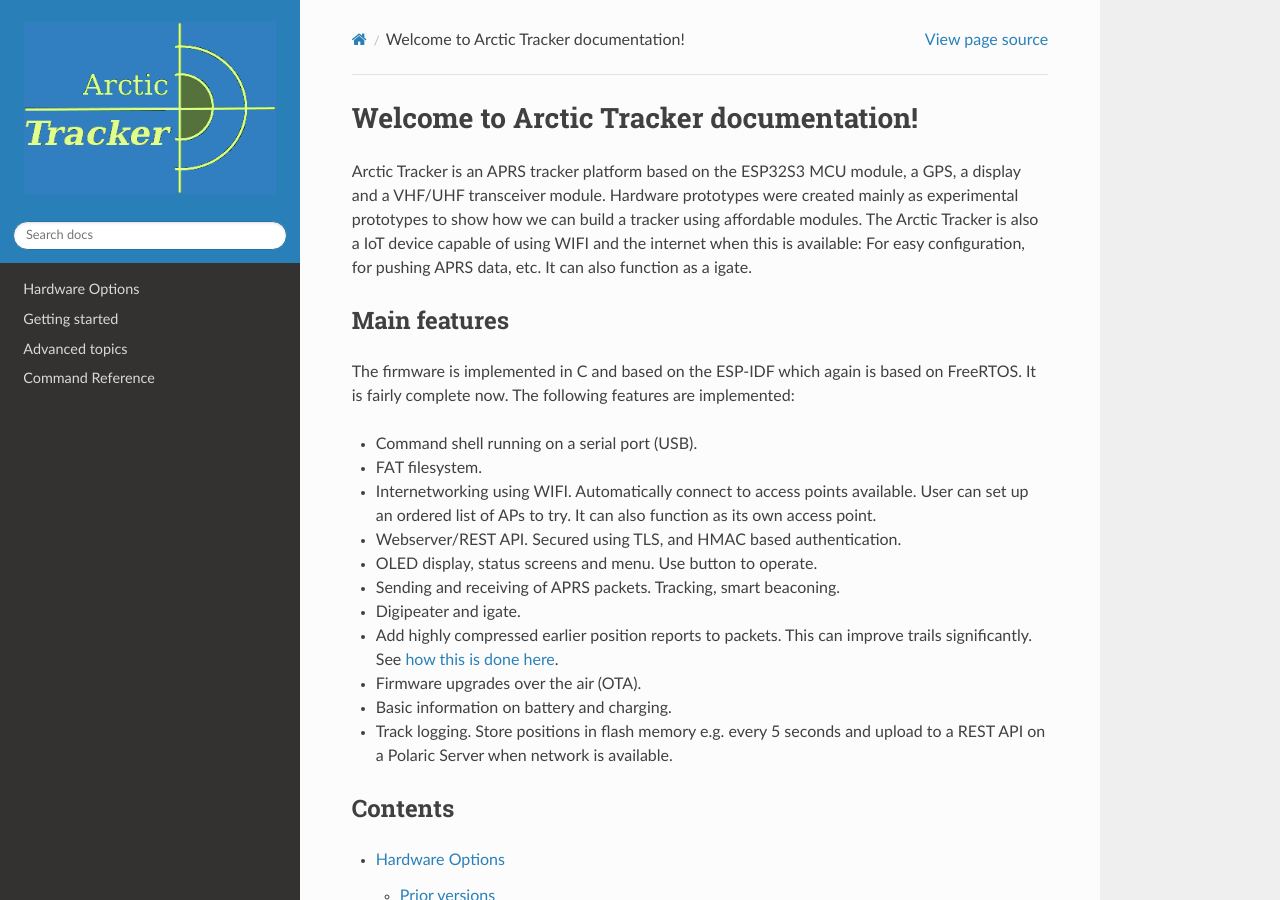
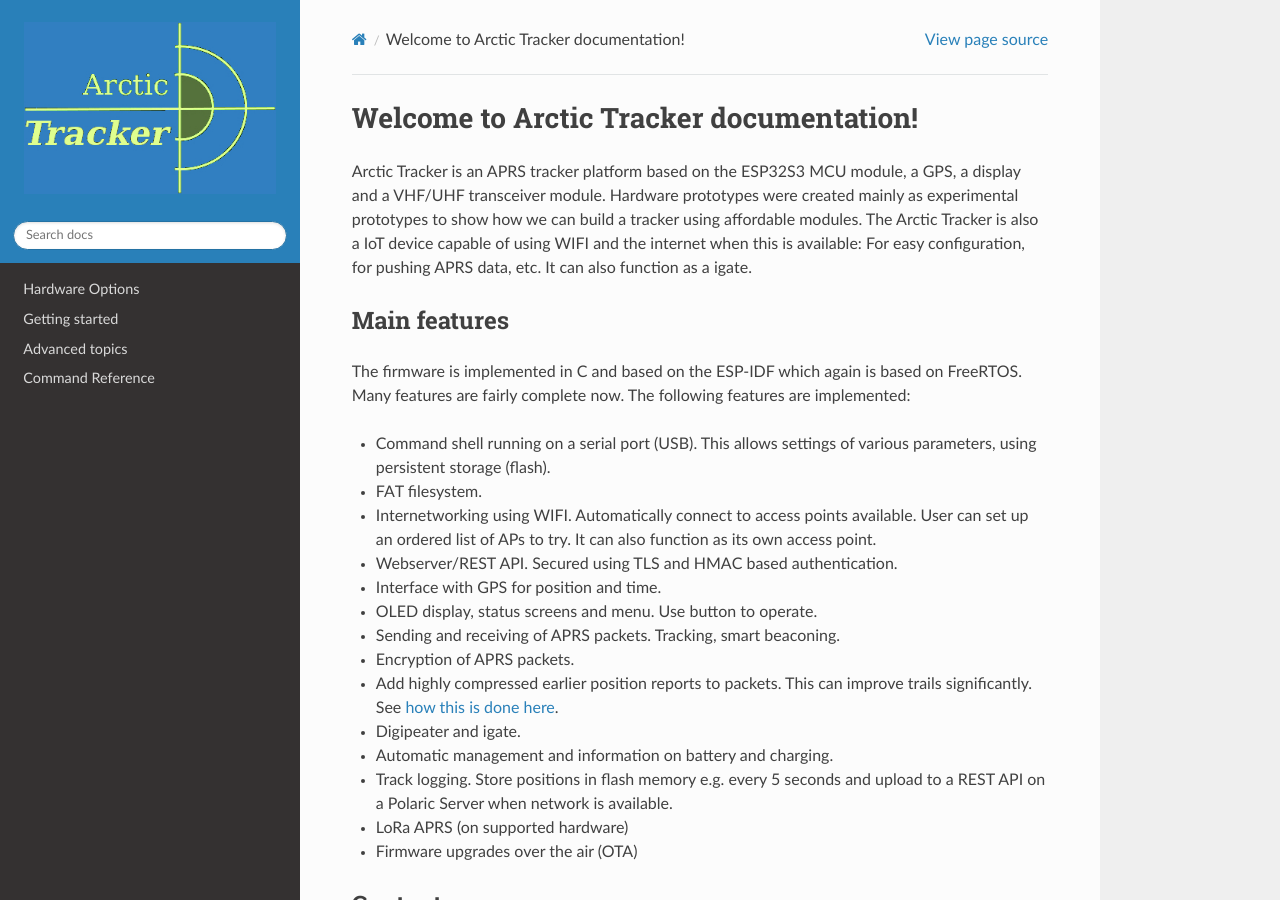
Before and after one commit to Hamlabs/ArcticTracker-docs, a Sphinx documentation site: the page built from docs/index.rst, in a window 1280 px wide and 900 px high. Built offline with Sphinx 7.4.7 and the Read the Docs theme 3.1.0, drawn with Linux system fonts in a browser that asks for light colours; pages that are not in the unit, such as notebooks, are missing from menus.

Commit message:
Update index.rst

```diff
--- a/docs/index.rst
+++ b/docs/index.rst
@@ -8,22 +8,25 @@
 -------------
 
 The firmware is implemented in C and based on the ESP-IDF which again is based on FreeRTOS.
-It is fairly complete now. The following features are implemented:
+Many features are fairly complete now. The following features are implemented:
 
-* Command shell running on a serial port (USB).
+* Command shell running on a serial port (USB). This allows settings of various parameters, using persistent storage (flash).
 * FAT filesystem.
 * Internetworking using WIFI. Automatically connect to access points available. User can set up
   an ordered list of APs to try. It can also function as its own access point.
-* Webserver/REST API. Secured using TLS, and HMAC based authentication.
+* Webserver/REST API. Secured using TLS and HMAC based authentication.
+* Interface with GPS for position and time.
 * OLED display, status screens and menu. Use button to operate.
 * Sending and receiving of APRS packets. Tracking, smart beaconing.
+* Encryption of APRS packets.
+* Add highly compressed earlier position reports to packets. This can improve trails significantly.
+  See `how this is done here <https://github.com/Hamlabs/ArcticTracker-ESP32>`_.
 * Digipeater and igate.
-* Add highly compressed earlier position reports to packets. This can improve trails significantly.
-  See `how this is done here <http://hamlabs.no/2020/11/02/improving-trails-with-arctic-tracker/>`_.
-* Firmware upgrades over the air (OTA).
-* Basic information on battery and charging.
+* Automatic management and information on battery and charging.
 * Track logging. Store positions in flash memory e.g. every 5 seconds and upload to a REST
   API on a Polaric Server when network is available.
+* LoRa APRS (on supported hardware)
+* Firmware upgrades over the air (OTA)
 
 
 Contents
```
